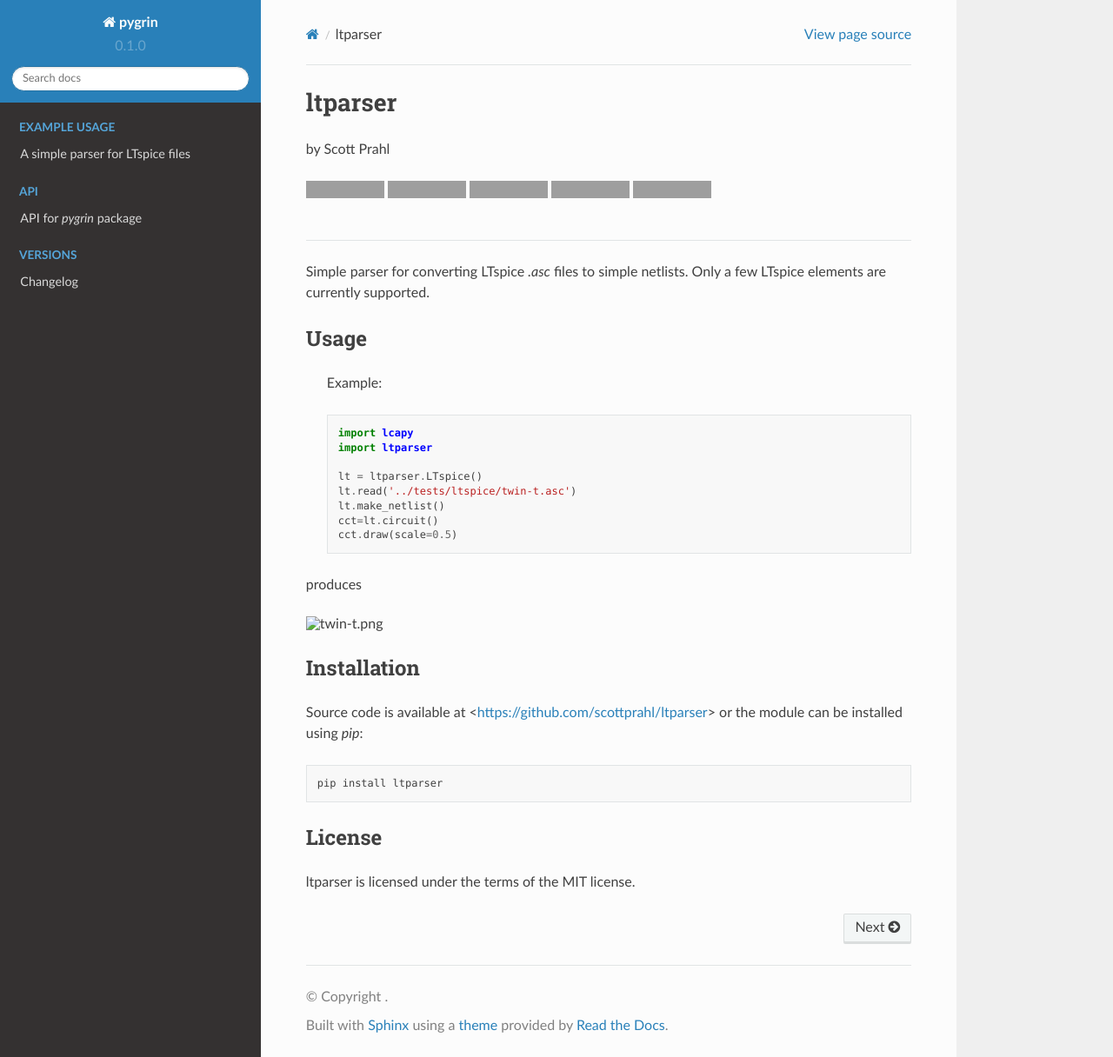
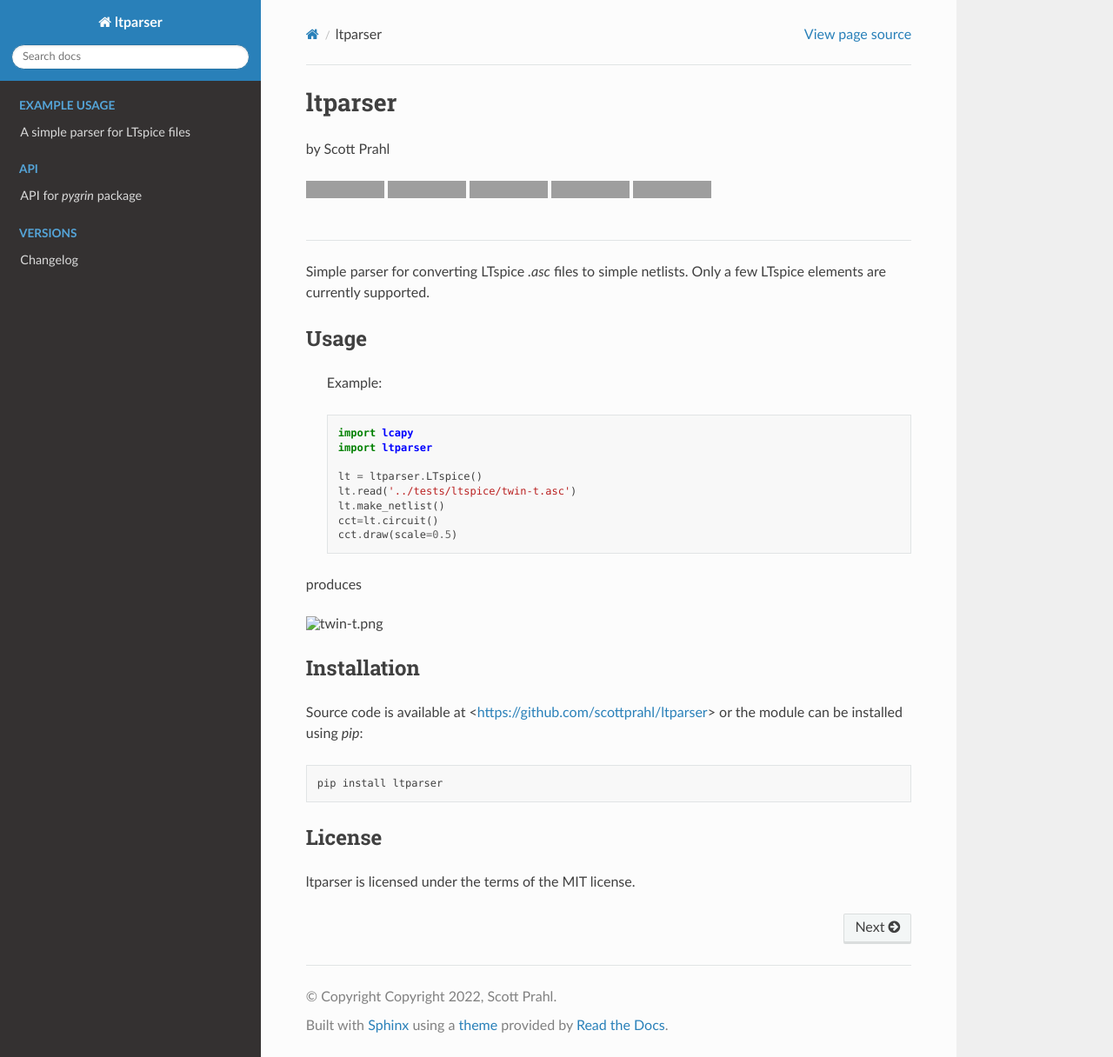
Before and after one commit to scottprahl/ltparser, a Sphinx documentation site: the page built from docs/index.rst, in a window 1280 px wide and 1216 px high. Shown: the whole window at 87% size. Built offline with Sphinx 7.4.7 and the Read the Docs theme 2.0.0, drawn with Linux system fonts in a browser that asks for light colours; the version number is read from the project's files by our own code; some of the changed lines change nothing that is shown; grey boxes are pictures that could not be loaded.

Commit message:
add copyright

```diff
--- a/docs/conf.py
+++ b/docs/conf.py
@@ -16,7 +16,8 @@
 import re
 import os.path
 
-project = 'pygrin'
+project = 'ltparser'
+master_doc = 'index'
 
 def get_init_property(prop):
     """Return property from __init__.py."""
@@ -29,10 +30,7 @@
 
 release = get_init_property("__version__")
 author = get_init_property("__author__")
-
-master_doc = 'index'
-
-# -- General configuration ---------------------------------------------------
+copyright = get_init_property("__copyright__")
 
 # Sphinx extension modules
 extensions = [
@@ -47,7 +45,7 @@
 napoleon_use_rtype = False
 
 # List of file patterns, relative to source directory, to exclude
-exclude_patterns = ['_build', '.tox', '**.ipynb_checkpoints']
+exclude_patterns = ['_build', '**.ipynb_checkpoints']
 
 # I execute the notebooks manually in advance.
 nbsphinx_execute = 'never'
```
